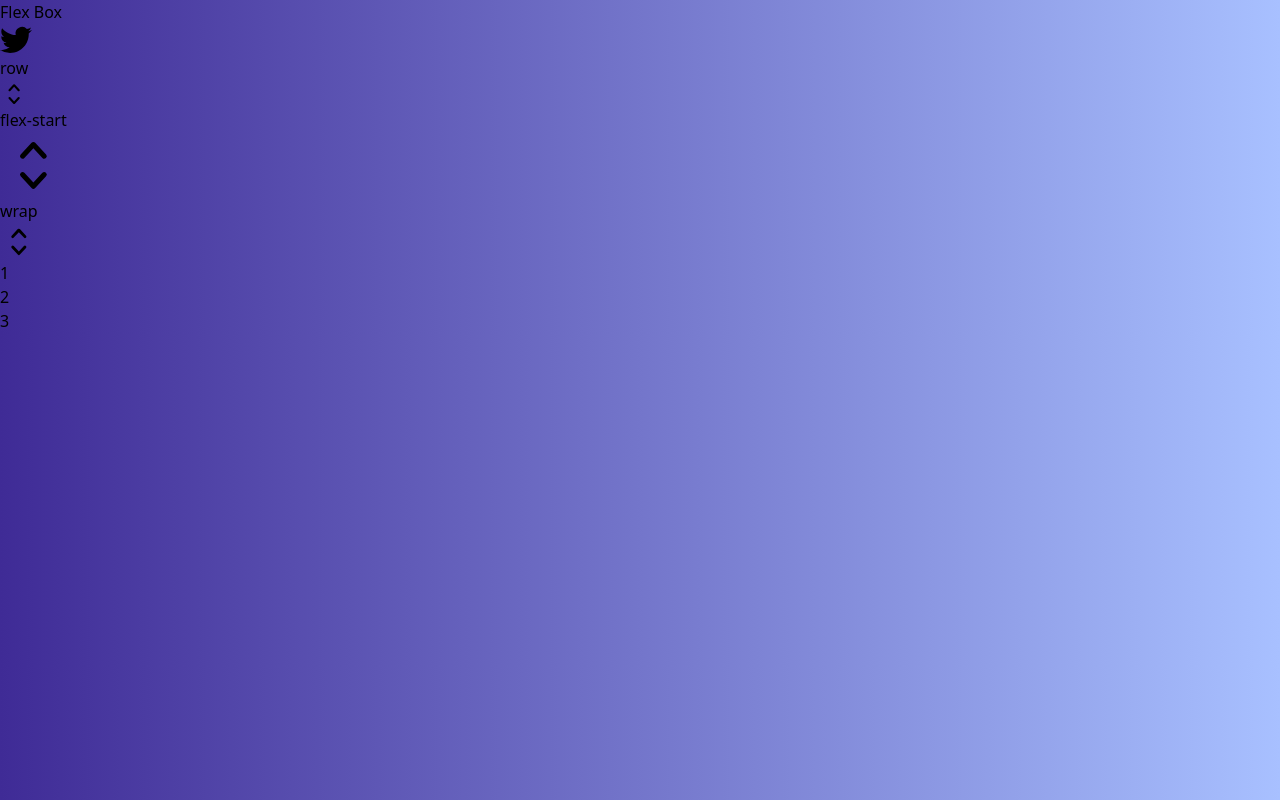
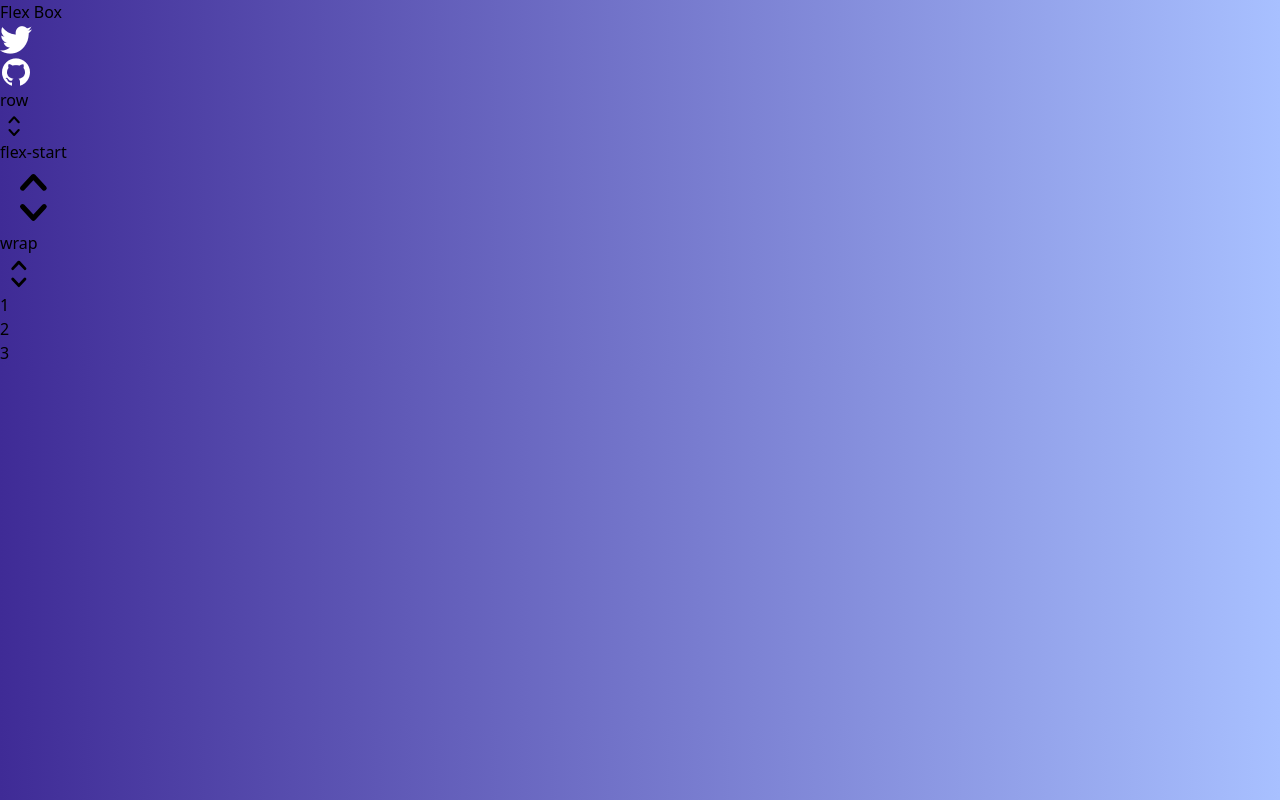
Before and after one commit to Jeffrey-mu/flex_box, a Next.js app: page / in a window 1280 px wide. Built offline with nearby package versions, Linux system fonts and the light colour scheme.

Commit message:
feat: 添加链接

```diff
--- a/src/components/header.tsx
+++ b/src/components/header.tsx
@@ -20,20 +20,32 @@ export default function Header() {
 
       </div>
 
+      <div className="flex">
         <a
           href="https://twitter.com/jeffrey75755118"
           target="_blank"
           rel="noreferrer"
+          className="mr-2"
         >
           <Image
-          alt="Vercel Icon"
-          src="/twitter.svg"
-          className="sm:w-8 sm:h-[27px] w-8 h-[28px]"
+            alt="twitter Icon"
+            src="/twitter.png"
             width={32}
-          height={28}
+            height={32}
           />
         </a>
-
+        <a
+          href="https://github.com/Jeffrey-mu/flex_box"
+          target="_blank"
+          rel="noreferrer"
+        >
+          <Image
+            alt="github Icon"
+            src="/github.png"
+            width={32}
+            height={32}
+          />
+        </a></div>
     </header>
   );
 }
```
Also changed, not shown: public/github.png (added), public/twitter.png (added). Lines whose indentation alone changed are shown as unchanged.
